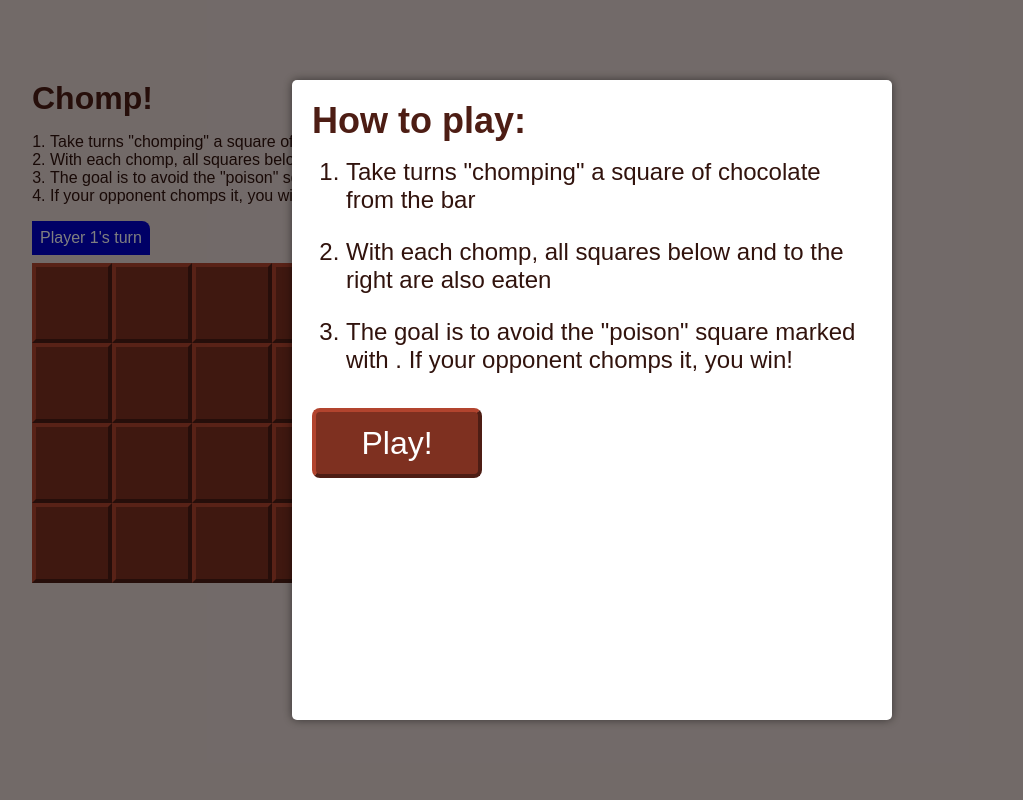
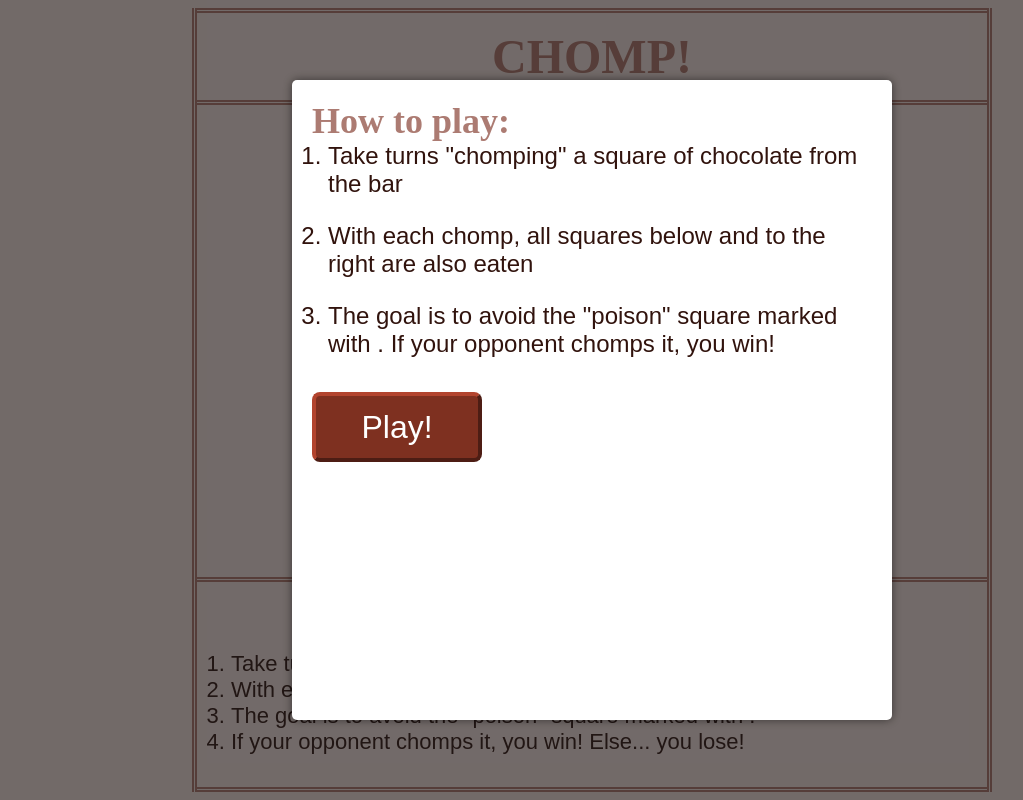
Before and after one commit to nikhilNathwani/Chomp, a React (Create React App) app in the folder src/: page / in a window 1280 px wide. Shown: the whole page, without its empty margins (48-1071 px from the left). Built offline with nearby package versions, Linux system fonts and the light colour scheme.

Commit message:
Applied layout, styling, and font to make the game look more polished, like a real game

```diff
--- a/public/index.html
+++ b/public/index.html
@@ -22,6 +22,9 @@
     work correctly both with client-side routing and a non-root public URL.
     Learn how to configure a non-root public URL by running `npm run build`.
   -->
+		<style>
+			@import url("https://fonts.googleapis.com/css2?family=Lilita+One&display=swap");
+		</style>
 		<script
 			src="https://kit.fontawesome.com/caba6ce64c.js"
 			crossorigin="anonymous"
--- a/src/App.js
+++ b/src/App.js
@@ -100,21 +100,10 @@ export default function Level() {
 	return (
 		<React.Fragment>
 			<HelpDialog isOpen={isHelpDialogOpen} onClose={closeHelpDialog} />
-			<h1>Chomp!</h1>
-			<ol id="chomp-rules">
-				<li>
-					Take turns "chomping" a square of chocolate from the bar.
-				</li>
-				<li>
-					With each chomp, all squares below and to the right are also
-					eaten.
-				</li>
-				<li>
-					The goal is to avoid the "poison" square marked with{" "}
-					<i className="fa-solid fa-skull-crossbones fa-s"></i>.
-				</li>
-				<li>If your opponent chomps it, you win! Else... you lose!</li>
-			</ol>
+			<div id="header">
+				<h1>CHOMP!</h1>
+			</div>
+			<div id="game">
 				<div
 					id="nextTurnIndicator"
 					className={"player" + (playerOneIsNext ? "-one" : "-two")}
@@ -135,10 +124,32 @@ export default function Level() {
 							&nbsp;&nbsp;Replay
 						</button>
 						<button onClick={newGame}>
-						<i class="fa-solid fa-shuffle"></i>&nbsp;&nbsp;New Game
+							<i class="fa-solid fa-shuffle"></i>&nbsp;&nbsp;New
+							Game
 						</button>
 					</React.Fragment>
 				)}
+			</div>
+			<div id="rules">
+				<h2>How to play:</h2>
+				<ol id="chomp-rules">
+					<li>
+						Take turns "chomping" a square of chocolate from the
+						bar.
+					</li>
+					<li>
+						With each chomp, all squares below and to the right are
+						also eaten.
+					</li>
+					<li>
+						The goal is to avoid the "poison" square marked with{" "}
+						<i className="fa-solid fa-skull-crossbones fa-s"></i>.
+					</li>
+					<li>
+						If your opponent chomps it, you win! Else... you lose!
+					</li>
+				</ol>
+			</div>
 		</React.Fragment>
 	);
 }
--- a/src/styles.css
+++ b/src/styles.css
@@ -15,84 +15,68 @@
 
 body {
 	font-family: sans-serif;
-	margin: 80px;
 	background-color: hsl(10, 26%, 86%);
-	/* display: flex;
-	align-items: center;
-	justify-content: center; */
 }
 
-i.fa-skull-crossbones {
-	color: white;
-	/* color: hsl(10, 59%, 9%); */
+#root {
+	width: min(800px, 100vw);
+	height: calc(100vh - 1rem);
+	border-left: 5px double hsl(10, 26%, 56%);
+	border-right: 5px double hsl(10, 26%, 56%);
+	margin-inline: auto;
+	margin-block: 0.5rem;
+	display: grid;
+	grid-template-rows: min-content 1fr min-content;
 }
 
-#helpDialog {
-	position: fixed;
-	top: 0;
-	left: 0;
-	width: 100%;
-	height: 100%;
-	background-color: rgba(0, 0, 0, 0.5);
+#header {
+	padding-block: 1rem;
+	border-top: 5px double hsl(10, 26%, 56%);
+	border-bottom: 5px double hsl(10, 26%, 56%);
+	text-align: center;
+}
+
+#rules {
+	padding: 1rem;
+	border-top: 5px double hsl(10, 26%, 56%);
+	border-bottom: 5px double hsl(10, 26%, 56%);
+	/* text-align: center; */
+}
+
+#game {
 	display: flex;
+	flex-flow: column nowrap;
 	align-items: center;
 	justify-content: center;
-	z-index: 999; /* Adjust the z-index as needed to ensure the modal appears above other content */
 }
 
-.help-content {
-	width: 600px;
-	height: 80%;
-	color: hsl(10, 59%, 12%);
-	font-size: 1.5rem;
-	background-color: white;
-	padding: 20px;
-	border-radius: 5px;
-	box-shadow: 0px 0px 10px rgba(0, 0, 0, 0.5);
+#rules > h2 {
+	font-size: 2rem;
+	text-align: center;
 }
 
-.help-content li {
-	margin-left: 1rem;
-	margin-bottom: 1.5rem;
-}
-
-button {
-	width: 170px;
-	height: 70px;
-	margin-top: 10px;
-	margin-right: 20px;
-	font-size: 1.25rem;
-	background-color: hsl(10, 59%, 31%);
-	border: 4px solid;
-	border-left-color: hsl(10, 59%, 44%);
-	border-top-color: hsl(10, 59%, 44%);
-	border-right-color: hsl(10, 59%, 19%);
-	border-bottom-color: hsl(10, 59%, 19%);
-	color: white;
-	border-radius: 8px;
-	cursor: pointer;
-}
-
-.close-button {
-	font-size: 2rem;
+#rules > ol {
+	font-size: 1.375rem;
+	color: hsl(10, 26%, 21%);
+	margin-block: 1rem;
+	padding-left: 1.125rem;
 }
 
 h1,
 h2 {
-	color: hsl(10, 59%, 19%);
+	font-family: "Lilita One";
+	color: hsl(10, 26%, 56%);
 }
 
-#chomp-rules {
-	margin-block: 1rem;
-	padding-left: 1.125rem;
-	color: hsl(10, 59%, 12%);
+h1 {
+	font-size: 3rem;
 }
 
 #nextTurnIndicator {
 	width: fit-content;
 	margin-bottom: 0.5rem;
 	padding: 0.5rem;
-	border-top-right-radius: 8px;
+	border-radius: 8px;
 	color: white;
 }
 
@@ -157,6 +141,61 @@ h2 {
 	background-color: var(--player-two-color);
 }
 
+i.fa-skull-crossbones {
+	color: white;
+	/* color: hsl(10, 59%, 9%); */
+}
+
 #chomp-rules i {
 	color: hsl(10, 59%, 12%);
 }
+
+#helpDialog {
+	position: fixed;
+	top: 0;
+	left: 0;
+	width: 100%;
+	height: 100%;
+	background-color: rgba(0, 0, 0, 0.5);
+	display: flex;
+	align-items: center;
+	justify-content: center;
+	z-index: 999; /* Adjust the z-index as needed to ensure the modal appears above other content */
+}
+
+.help-content {
+	width: 600px;
+	height: 80%;
+	color: hsl(10, 59%, 12%);
+	font-size: 1.5rem;
+	background-color: white;
+	padding: 20px;
+	border-radius: 5px;
+	box-shadow: 0px 0px 10px rgba(0, 0, 0, 0.5);
+}
+
+.help-content li {
+	margin-left: 1rem;
+	margin-bottom: 1.5rem;
+}
+
+button {
+	width: 170px;
+	height: 70px;
+	margin-top: 10px;
+	margin-right: 20px;
+	font-size: 1.25rem;
+	background-color: hsl(10, 59%, 31%);
+	border: 4px solid;
+	border-left-color: hsl(10, 59%, 44%);
+	border-top-color: hsl(10, 59%, 44%);
+	border-right-color: hsl(10, 59%, 19%);
+	border-bottom-color: hsl(10, 59%, 19%);
+	color: white;
+	border-radius: 8px;
+	cursor: pointer;
+}
+
+.close-button {
+	font-size: 2rem;
+}
```
Lines whose indentation alone changed are shown as unchanged.
